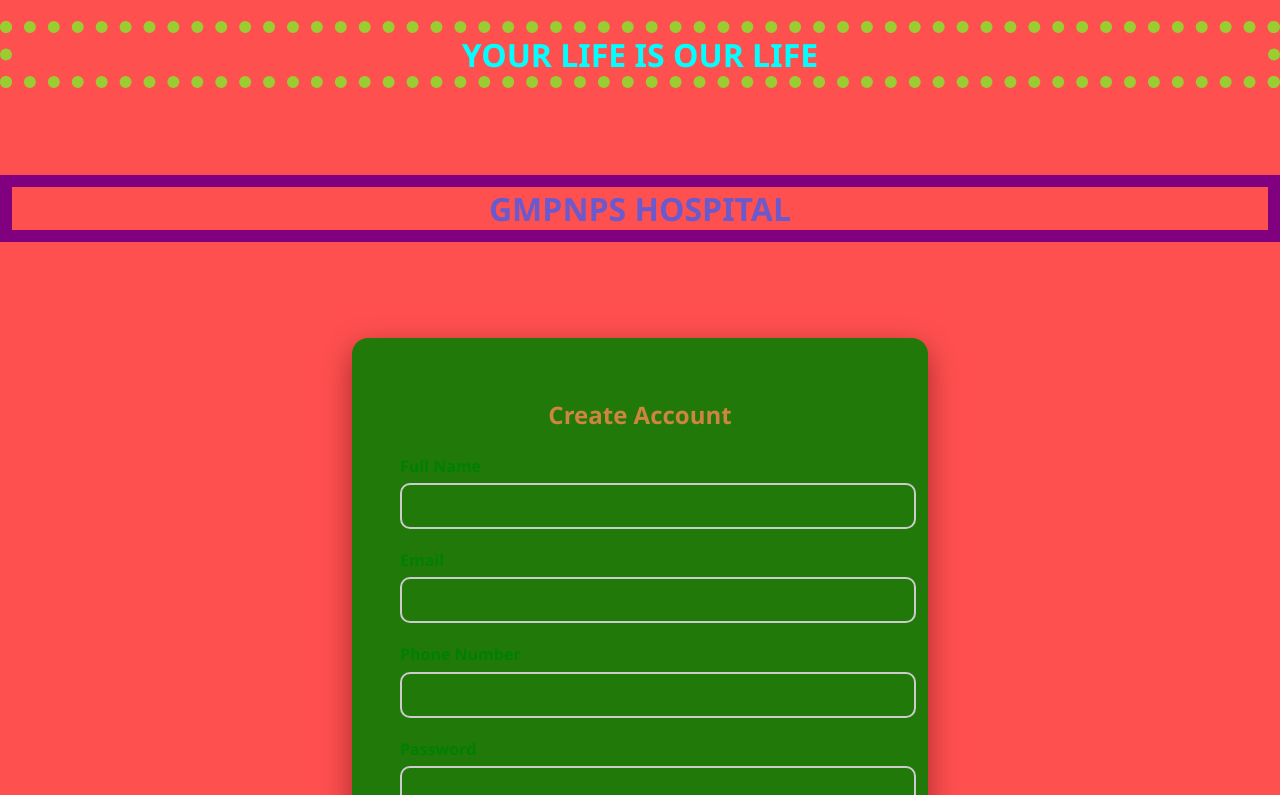
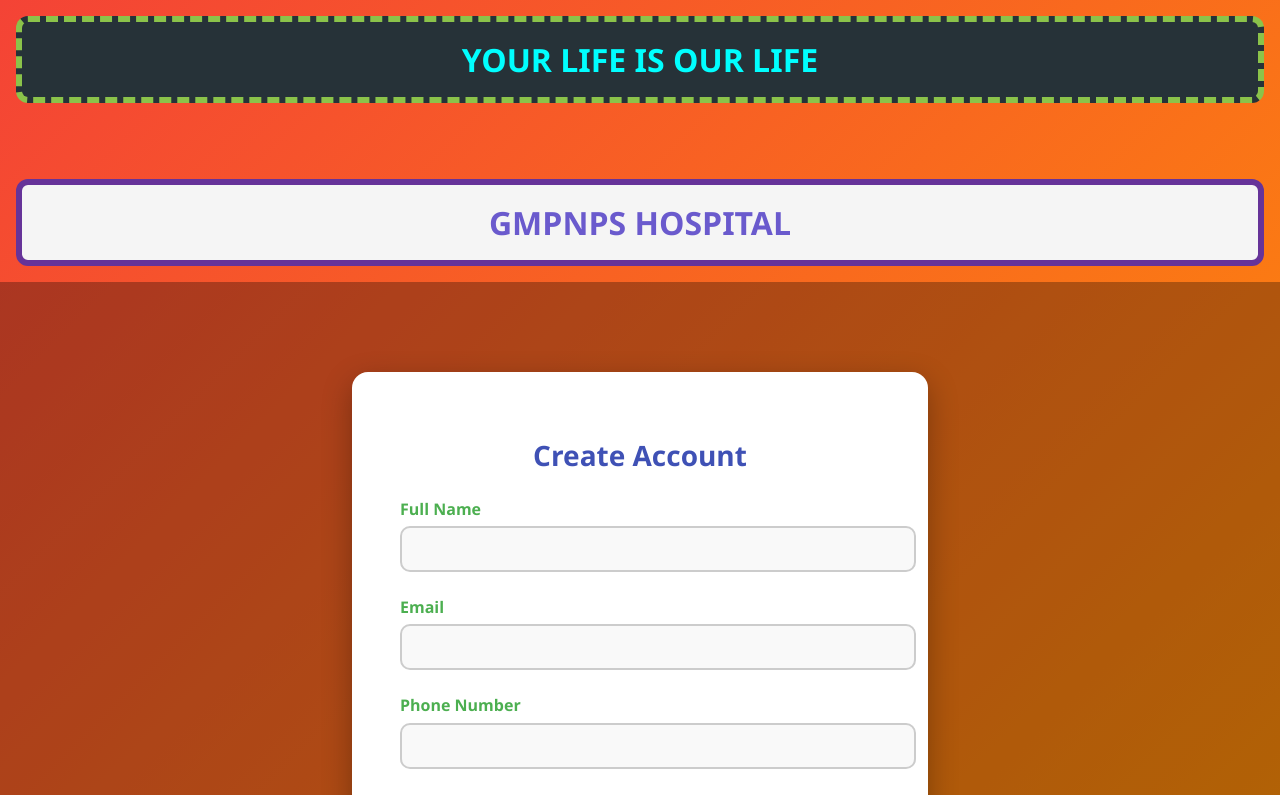
Before and after one commit to Sudheesh18/Appointment_Scheduler, a React (Vite) app: page / in a window 1280 px wide. Shown: the top 795 px of the page. Built offline with nearby package versions, Linux system fonts and the light colour scheme.

Commit message:
Add files via upload

```diff
--- a/src/Dashboard.css
+++ b/src/Dashboard.css
@@ -3,17 +3,30 @@
   flex-wrap: wrap;
   justify-content: space-between;
   gap: 20px;
+  padding: 1rem;
+  background: linear-gradient(135deg, #e0f7fa, #f1f8e9);
 }
 
 .heading-box1, .heading-box2, .heading-box3 {
   width: calc(33% - 20px);
-  border: 15px solid blue;
-  padding: 50px 0;
-  background-color: skyblue;
+  padding: 40px 0;
   text-align: center;
+  background: linear-gradient(to bottom right, #81d4fa, #4fc3f7);
+  border: 4px solid #2196f3;
+  border-radius: 16px;
+  box-shadow: 0 8px 24px rgba(33, 150, 243, 0.2);
+  color: #0d47a1;
+  font-size: 20px;
+  font-weight: 600;
+  transition: transform 0.3s ease, box-shadow 0.3s ease;
+  cursor: pointer;
   box-sizing: border-box;
 }
 
-.heading-box1, .heading-box2, .heading-box3 {
-  cursor: pointer;
+.heading-box1:hover,
+.heading-box2:hover,
+.heading-box3:hover {
+  transform: translateY(-6px);
+  box-shadow: 0 12px 32px rgba(33, 150, 243, 0.4);
+  background: linear-gradient(to bottom right, #4fc3f7, #29b6f6);
 }
--- a/src/Doctor.css
+++ b/src/Doctor.css
@@ -1,39 +1,36 @@
 .doctor-page {
   display: flex;
   flex-direction: column;
-  height: 100vh;
+  min-height: 100vh;
+  background: linear-gradient(135deg, #1e3c72, #2a5298);
+  font-family: 'Segoe UI', Tahoma, Geneva, Verdana, sans-serif;
+  color: #ffffff;
+  padding: 2rem;
+  align-items: center;
+  justify-content: center;
 }
 
 .doctor-image-section {
-  flex: 0 0 20%;
+  flex: none;
   display: flex;
   justify-content: center;
   align-items: center;
-  padding: 20px;
+  padding: 1.5rem;
+  background-color: #ffffff10;
+  border-radius: 20px;
+  backdrop-filter: blur(6px);
+  box-shadow: 0 8px 32px rgba(0, 0, 0, 0.35);
+  margin-bottom: 1.5rem;
+  width: 100%;
+  max-width: 400px;
 }
 
 .doctor-image {
-  max-height: 100%;
-  max-width: 100%;
-  object-fit: contain;
-  border-radius: 10px;
-  box-shadow: 0 4px 12px rgba(0, 0, 0, 0.1);
+  width: 100%;
+  height: auto;
+  max-height: 300px;
+  object-fit: cover;
+  border-radius: 16px;
+  box-shadow: 0 6px 16px rgba(0, 0, 0, 0.4);
+  border: 4px solid #00e5ff;
 }
-
-.doctor-info {
-  flex: 0 0 auto;
-  padding: 20px;
-  text-align: center;
-  background-color: #eef6f9;
-  font-family: Arial, sans-serif;
-}
-
-.colours{
-  background-color: black;
-  color:white;
-}
-
-button :hover{
-   color: blue;
-   background-color: white;
-}
--- a/src/Register.css
+++ b/src/Register.css
@@ -1,52 +1,67 @@
 body {
   margin: 0;
   font-family: 'Segoe UI', Tahoma, Geneva, Verdana, sans-serif;
-  background: rgba(255, 0, 0, 0.685);
+  background: linear-gradient(135deg, #f44336, #ff9800);
 }
 
-.hosp-title1{
-  border: 12px dotted yellowgreen;
-  text-align:center;
-  color: aqua;
+.hosp-title1 {
+  border: 6px dashed #8bc34a;
+  text-align: center;
+  color: #00ffff;
+  font-size: 2rem;
+  padding: 1rem;
+  background-color: #263238;
+  border-radius: 12px;
+  margin: 1rem;
 }
-.hosp-title2{
-  border: 12px solid purple;
-  text-align:center;
+
+.hosp-title2 {
+  border: 6px solid rebeccapurple;
+  text-align: center;
   color: slateblue;
+  font-size: 2rem;
+  padding: 1rem;
+  background-color: #f5f5f5;
+  border-radius: 12px;
+  margin: 1rem;
 }
+
 .register-wrapper {
   min-height: 100vh;
   display: flex;
   align-items: center;
   justify-content: center;
+  background: rgba(0, 0, 0, 0.3);
+  padding: 2rem;
 }
 
 .register-box {
-  background-color: rgba(0, 128, 0, 0.87);
+  background-color: #ffffff;
   padding: 2.5rem 3rem;
   border-radius: 16px;
-  box-shadow: 0 10px 30px brown;
+  box-shadow: 0 10px 30px rgba(0, 0, 0, 0.3);
   width: 100%;
   max-width: 480px;
-  margin-top:0.5cm;
+  margin-top: 1rem;
 }
 
 .register-title {
   text-align: center;
   margin-bottom: 1.5rem;
-  font-size: 24px;
-  color: peru;
+  font-size: 28px;
+  color: #3f51b5;
+  font-weight: bold;
 }
 
 .input-group {
-  margin-bottom: 1.25rem;
+  margin-bottom: 1.5rem;
 }
 
 .input-group label {
   display: block;
   font-weight: 600;
   margin-bottom: 0.4rem;
-  color: green;
+  color: #4caf50;
 }
 
 .custom-input input {
@@ -55,21 +70,21 @@ body {
   border: 2px solid #ccc;
   border-radius: 10px;
   font-size: 16px;
-  transition: border-color 0.3s ease;
+  transition: all 0.3s ease;
   outline: none;
-  background-color: transparent;
+  background-color: #f9f9f9;
 }
 
 .custom-input input:focus {
-  border-color: dodgerblue;
-  background-color: grey;
+  border-color: #3f51b5;
+  background-color: #e3f2fd;
 }
 
 .register-btn {
   width: 100%;
   padding: 12px;
-  background-color: rgba(0, 0, 255, 0.473);
-  color: black;
+  background-color: #3f51b5;
+  color: #fff;
   font-weight: 600;
   border: none;
   border-radius: 10px;
@@ -79,15 +94,10 @@ body {
 }
 
 .register-btn:hover {
-  background-color: rgb(255, 47, 168);
+  background-color: #ff4081;
 }
 
 .register-error {
-  color: pink;
-  background-color: #ffe6e6;
-  padding: 10px;
-  margin-bottom: 1rem;
-  border-radius: 8px;
-  text-align: center;
-  font-size: 14px;
+  color: #b71c1c;
+  background-color: #ffcd
 }
```
Also changed, not shown: 1 other file (tests, documents, lock files or other folders).
